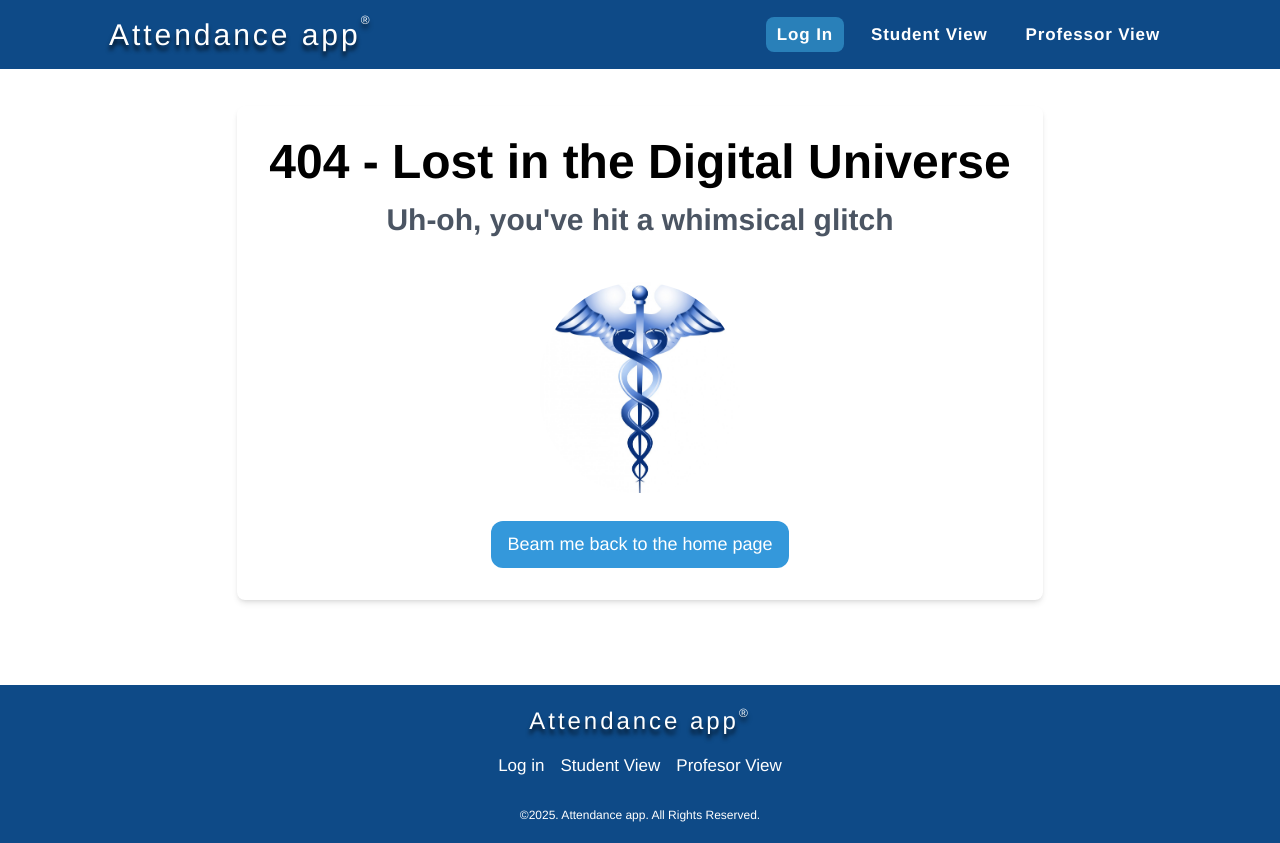
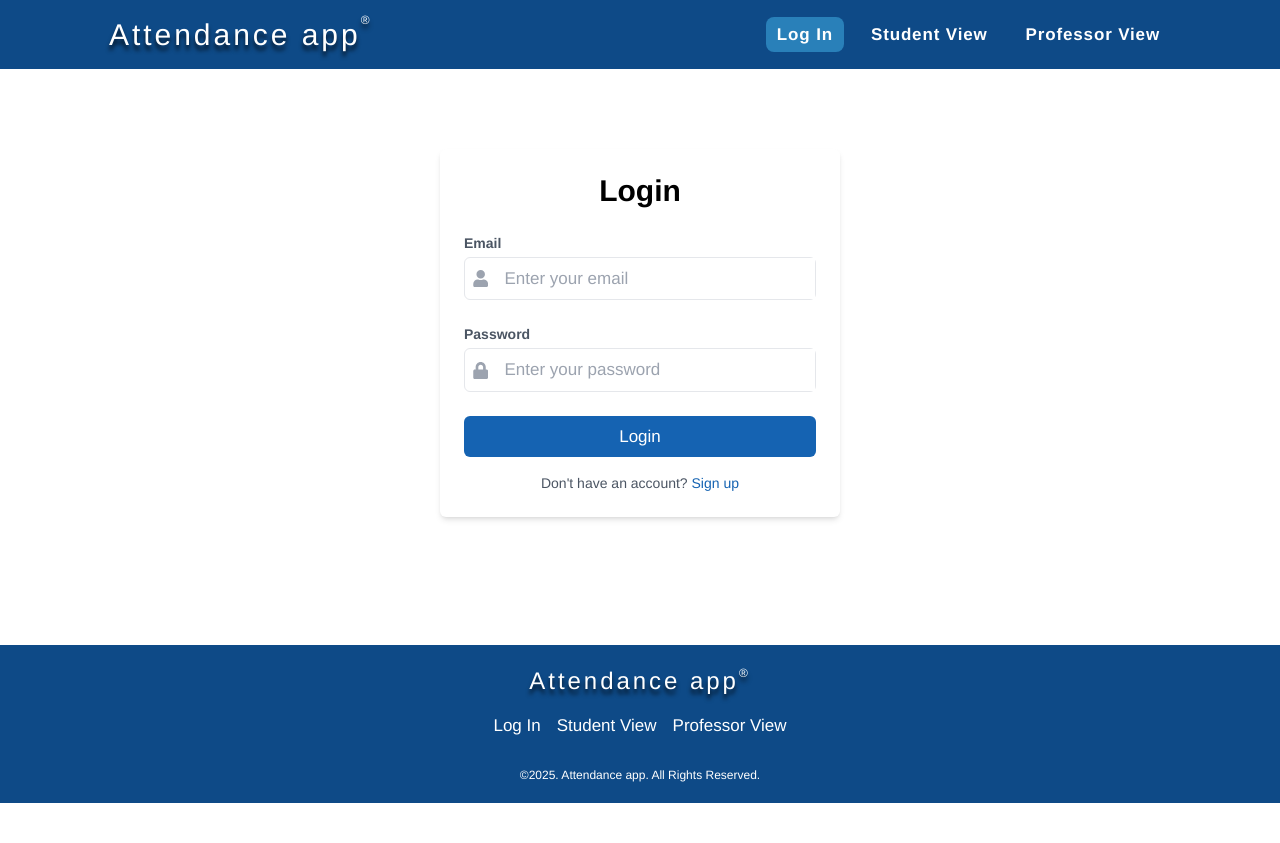
Before and after one commit to sstrinic/URS-seminar, a Next.js app: page /login in a window 1280 px wide. Before the commit this address had no page. After the commit the page ends 803 px from the top, so only its background shows below. Built offline with nearby package versions, Linux system fonts and the light colour scheme.

Commit message:
Login and cleanup

```diff
--- a/app/_components/ServiceCard.tsx
+++ /dev/null
@@ -1,23 +0,0 @@
-export type ServiceCardProps = {
-  title: string;
-  body: string;
-};
-
-const ServiceCard = ({ title, body }: ServiceCardProps) => (
-  <div
-    className={`flex flex-col  items-start gap-[18px] px-[30px] py-[22px] relative bg-[#dff3ff] rounded-[30px] max-md:mx-4`}
-  >
-    <div
-      className={`w-fit [font-family:'Poppins',Helvetica] font-semibold text-black leading-[normal]`}
-    >
-      {title}
-    </div>
-    <p
-      className={`[font-family:'Poppins',Helvetica] font-light text-black leading-[normal]`}
-    >
-      {body}
-    </p>
-  </div>
-);
-
-export default ServiceCard;
--- a/app/_components/ServicesList.tsx
+++ /dev/null
@@ -1,37 +0,0 @@
-import ServiceCard, { ServiceCardProps } from "./ServiceCard";
-
-const servicesTexts: ServiceCardProps[] = [
-  {
-    title: "MEDICAL CONSULTATION",
-    body: "We offer comprehensive medical consultations with our experienced doctors, who will provide you with a thorough examination, diagnosis and treatment plan that addresses your specific needs and concerns.",
-  },
-  {
-    title: "SPECIALIST REFERRAL",
-    body: "We offer specialist referral services to connect you with the right medical expert, ensuring you receive the specialized care you need to achieve optimal health outcomes.",
-  },
-  {
-    title: "HEALTH CHECKUP",
-    body: "Our comprehensive health checkups are designed to assess your overall health, identify potential health risks, and provide you with an actionable plan to maintain optimal health and wellbeing.",
-  },
-  {
-    title: "PREVENTIVE CARE",
-    body: "Our preventive care services are designed to help you maintain optimal health and wellbeing, identifying potential health risks and providing you with actionable recommendations to reduce those risks.",
-  },
-];
-
-const ServicesSection = () => (
-  <section className="container flex flex-col gap-7 items-center m-auto max-w-[1024px]">
-    <div className="text-center mt-4 linerz">
-      <h2 className="font-roboto-condensed text-2xl md:text-3xl font-extrabold text-brand-purple-900">
-        Categories of services:
-      </h2>
-    </div>
-    <div className="grid grid-cols-1 lg:grid-cols-2 gap-10">
-      {servicesTexts.map((servicesTexts) => (
-        <ServiceCard key={servicesTexts.title} {...servicesTexts} />
-      ))}
-    </div>
-  </section>
-);
-
-export default ServicesSection;
--- a/app/globals.css
+++ b/app/globals.css
@@ -27,7 +27,7 @@ body {
 }
 
 main {
-  min-height: calc(100vh - 31vh);
+  min-height: calc(100vh - 25vh);
 }
 
 header {
--- /dev/null
+++ b/app/login/page.tsx
@@ -0,0 +1,92 @@
+'use client';
+import { useState } from 'react';
+import { FaUser, FaLock } from 'react-icons/fa';
+
+function Login() {
+  const [email, setEmail] = useState('');
+  const [password, setPassword] = useState('');
+  const [errorMessage, setErrorMessage] = useState('');
+  const [isSuccess, setIsSuccess] = useState(false);
+
+  const handleSubmit = (e: React.FormEvent) => {
+    e.preventDefault();
+
+    if (email === 'user@example.com' && password === 'password123') {
+      setIsSuccess(true);
+      setErrorMessage('');
+    } else {
+      setIsSuccess(false);
+      setErrorMessage('Invalid email or password. Please try again.');
+    }
+  };
+
+  return (
+    <div className="flex flex-col min-h-[calc(100vh-17rem)] justify-center items-center">
+      <div className="max-w-[400px] w-full bg-white p-6 shadow-md rounded-md">
+        <h1 className="text-3xl font-bold mb-6 text-center">Login</h1>
+        {isSuccess && (
+          <p className="bg-green-500 text-white p-3 rounded-md mb-4 text-center">
+            Login successful!
+          </p>
+        )}
+        {errorMessage && (
+          <p className="bg-red-500 text-white p-3 rounded-md mb-4 text-center">
+            {errorMessage}
+          </p>
+        )}
+        <form onSubmit={handleSubmit} className="space-y-6">
+          <div>
+            <label htmlFor="email" className="block text-sm font-semibold text-gray-600">
+              Email
+            </label>
+            <div className="flex items-center border rounded-md mt-1">
+              <FaUser className="text-gray-400 mx-2" />
+              <input
+                type="email"
+                id="email"
+                name="email"
+                value={email}
+                onChange={(e) => setEmail(e.target.value)}
+                required
+                placeholder="Enter your email"
+                className="w-full p-2 border-none focus:outline-none focus:ring"
+              />
+            </div>
+          </div>
+          <div>
+            <label htmlFor="password" className="block text-sm font-semibold text-gray-600">
+              Password
+            </label>
+            <div className="flex items-center border rounded-md mt-1">
+              <FaLock className="text-gray-400 mx-2" />
+              <input
+                type="password"
+                id="password"
+                name="password"
+                value={password}
+                onChange={(e) => setPassword(e.target.value)}
+                required
+                placeholder="Enter your password"
+                className="w-full p-2 border-none focus:outline-none focus:ring"
+              />
+            </div>
+          </div>
+          <button
+            type="submit"
+            className="w-full bg-[#1563B2] text-white px-4 py-2 rounded-md hover:bg-blue-600 transition duration-300"
+          >
+            Login
+          </button>
+        </form>
+        <p className="text-sm text-center text-gray-600 mt-4">
+          Don&apos;t have an account?{' '}
+          <a href="/signup" className="text-[#1563B2] hover:underline">
+            Sign up
+          </a>
+        </p>
+      </div>
+    </div>
+  );
+}
+
+export default Login;
--- /dev/null
+++ b/app/professor-view/page.tsx
@@ -0,0 +1,21 @@
+import Link from "next/link";
+
+export default function Home() {
+  return (
+    <main className="flex flex-col justify-center bg-white max-w-[1092px] m-auto">
+      <p className="flex justify-center font-extrabold text-black pt-11 text-4xl max-md:text-3xl text-center">
+        Aplikacija za praćenje statusa dobrodošli!
+      </p>
+      <p className="max-w-[1024px] mt-11 mb-5 font-light text-black md:text-center m-auto max-md:px-6">
+      Aplikacija za praćenje aktivnosti studenata i profesora omogućava jednostavno praćenje prisutnosti i aktivnosti u obrazovnom okruženju.
+      Korisnici mogu pregledati i upravljati statusima prisutnosti, pregledati povijest aktivnosti te generirati izvještaje.
+      Aplikacija je dizajnirana da poboljša administraciju i komunikaciju između studenata i nastavnog osoblja.
+      </p>
+      <Link className="m-auto my-[15px]" href={"/student-status"}>
+        <span className="scheduleButton hover:bg-[#2980b9] transition duration-300">
+          Pogledaj status studenata
+        </span>
+      </Link>
+    </main>
+  );
+}
--- a/app/student-status/student-status.module.css
+++ b/app/student-status/student-status.module.css
@@ -3,7 +3,7 @@
     flex-direction: column;
     align-items: center;
     justify-content: center;
-    min-height: 100vh;
+    min-height: 80vh;
     background-color: white;
     font-family: 'Roboto', sans-serif;
     color: #333;
--- a/components/Footer.tsx
+++ b/components/Footer.tsx
@@ -7,9 +7,9 @@ export type Page = {
 };
 
 const pages: Page[] = [
-  { href: "/", title: "Log in" },
-  { href: "/services", title: "Student View" },
-  { href: "/contact", title: "Profesor View" },
+  { href: "/login", title: "Log In" },
+  { href: "/student-status", title: "Student View" },
+  { href: "/professor-view", title: "Professor View" },
 ];
 
 const Footer = () => (
```
